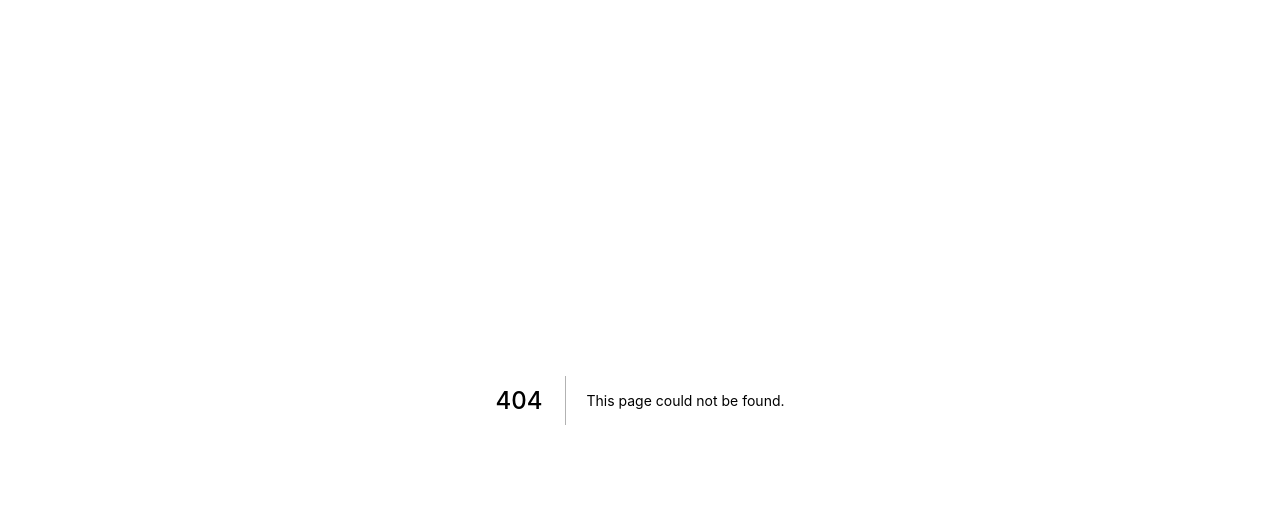
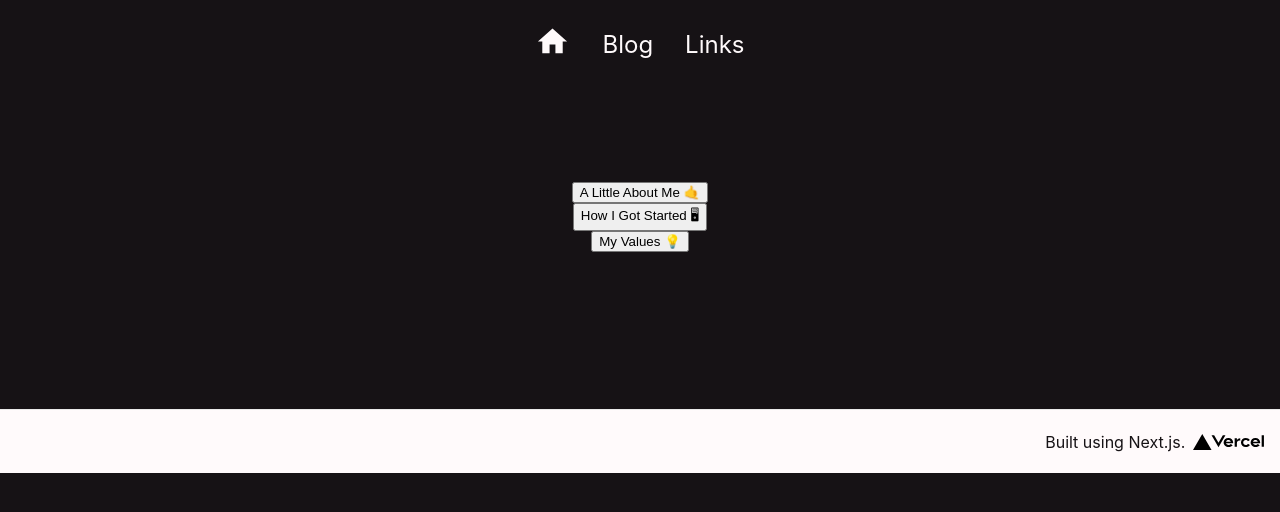
Before and after one commit to jimboslicethat/folio, a Next.js app: page /about-me in a window 1280 px wide. Before the commit this address had no page. Shown: the top 512 px of the page. Built offline with nearby package versions, Linux system fonts and the light colour scheme.

Commit message:
Create first iteration of about me page

```diff
--- a/pages/_biography.tsx
+++ b/pages/_biography.tsx
@@ -5,9 +5,9 @@ import styles from '../styles/_biography.module.css'
 export default function Biography(): React.ReactElement {
   return (
     <section className={styles.quote} aria-label="About me">
-      <span className={styles.firstLine}>I&apos;m a proud geek, & life long learner</span>
+      <span className={styles.firstLine}>I&apos;m a proud geek, & life long learner.</span>
       <span className={styles.secondLine}>
-        Who can&apos;t stop printing &quot;Hello World&quot;
+        Who can&apos;t stop printing &quot;Hello World.&quot;
       </span>
     </section>
   )
--- /dev/null
+++ b/pages/about-me.tsx
@@ -0,0 +1,86 @@
+/* eslint-disable react/button-has-type */
+import React, { useState } from 'react'
+
+import styles from '../styles/about-me.module.css'
+
+import Footer from './common/_footer'
+import NavBar from './common/_navbar'
+
+export default function BlogPosts(): React.ReactElement {
+  const [showAboutMeContent, setAboutMeContentVisiblity] = useState(false)
+  const [showHowIGotStartedContent, setHowIGotStartedContentVisibility] = useState(false)
+  const [showMyValuesContent, setMyValuesContentVisibility] = useState(false)
+
+  const aboutMeContent = `In the summer you can find me hiking, traveling to national parks, mountain biking, and
+          rock climbing. In the winter you can find me huddled up playing my favorite video games or
+          chasing powder on my snowboard at one of Utah&apos;s many amazing winter resorts. If you
+          can&apos;t tell, I try and spend just as much time outside away from a computer screen as
+          I do staring at computer screens.`
+  const howIGotStartedContent = `During one hot summer in 2016 I decided to do something I had never done before. I decided
+          to click F12 on a web page and start editing the CSS. This lead to an upward spiral where
+          I began watching YouTube videos about this crazy thing called JQuery. As the summer went
+          on I eventually took the plunge, signed up for a Web Development Bootcamp, and by December
+          of that year had joined my first team.`
+  const myValuesContent = (
+    <ul>
+      <li>
+        Above all I value both individual & team autonomy. Product teams want to feel intrusted and
+        empowered to be able to make decisions and practice their craft to the best of their
+        ability.
+      </li>
+      <li>
+        I believe in the need to have comprehensive testing up and down the codebase, as testing and
+        code quality directly correlate.
+      </li>
+      <li>I also believe testing works best, when I write tests first.</li>
+      <li>
+        I believe in being agile, and believe that at present date, the best way to be agile is by
+        delivering de-composed atomic units to production multiple times a day, rather than focusing
+        on big overhanging deadlines, or sprints.
+      </li>
+      <li>
+        I believe kanban has the potential to make your work tasks, and personal life tasks easier
+        to achieve.
+      </li>
+      <li>
+        I believe in people over processes. But I also believe that processes are sometimes needed
+        in order to set people up for success by default, rather than failure.
+      </li>
+    </ul>
+  )
+
+  function renderContent(content: string | React.ReactElement): React.ReactElement {
+    return <article className={styles.content}>{content}</article>
+  }
+  return (
+    <>
+      <NavBar />
+      <main className={styles.container}>
+        <button onClick={() => setAboutMeContentVisiblity(!showAboutMeContent)}>
+          A Little About Me&nbsp;
+          <span role="img" aria-label="hang loose emoji">
+            🤙
+          </span>
+        </button>
+        {showAboutMeContent && renderContent(aboutMeContent)}
+
+        <button onClick={() => setHowIGotStartedContentVisibility(!showHowIGotStartedContent)}>
+          How I Got Started&nbsp;
+          <span role="img" aria-label="computer screen">
+            🖥
+          </span>
+        </button>
+        {showHowIGotStartedContent && renderContent(howIGotStartedContent)}
+
+        <button onClick={() => setMyValuesContentVisibility(!showMyValuesContent)}>
+          My Values&nbsp;
+          <span role="img" aria-label="lightbulb">
+            💡
+          </span>
+        </button>
+        {showMyValuesContent && renderContent(myValuesContent)}
+      </main>
+      <Footer />
+    </>
+  )
+}
--- /dev/null
+++ b/styles/about-me.module.css
@@ -0,0 +1,17 @@
+.container {
+  min-height: 32vh;
+  display: flex;
+  flex-direction: column;
+  justify-content: center;
+  align-items: center;
+  margin: 0 8rem 4rem 8rem;
+}
+.content {
+  font-size: 18px;
+}
+
+@media (max-width: 600px) {
+  .container {
+    margin: 0 1.5rem 2rem 1.5rem;
+  }
+}
```
